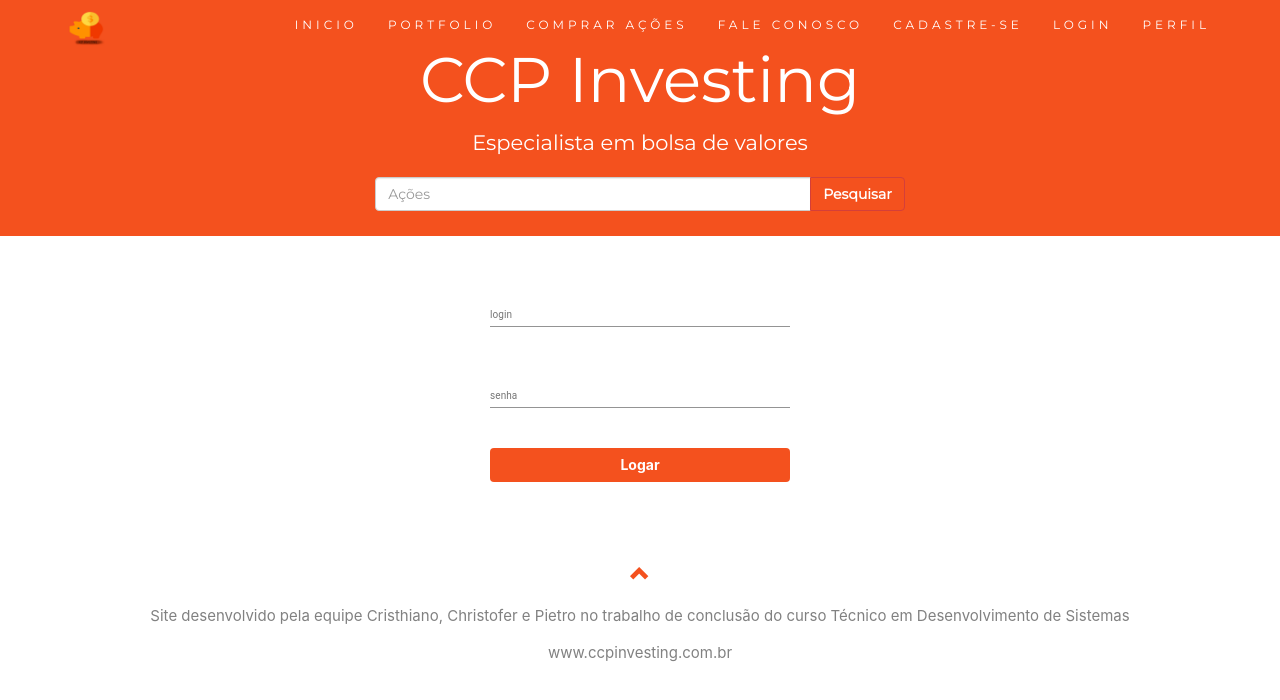
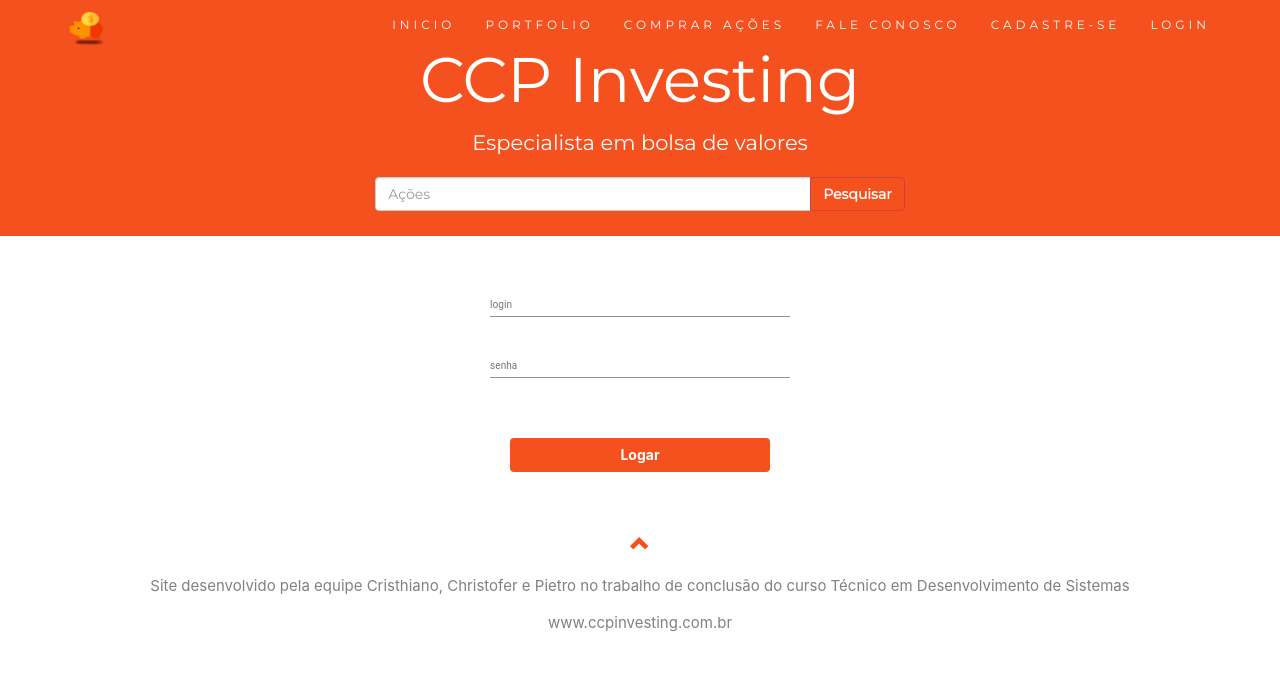
Before and after one commit to chrisAndriotti/CCPInvesting, a React (Create React App) app in the folder ccpinvesting-front/: page /seguranca/login in a window 1280 px wide. Shown: the top 700 px of the page. Built offline with nearby package versions, Linux system fonts and the light colour scheme.

Commit message:
validacao usuario logado

```diff
--- a/ccpinvesting-front/src/componentes/Cabecalho.js
+++ b/ccpinvesting-front/src/componentes/Cabecalho.js
@@ -1,9 +1,15 @@
 import React from 'react';
+import { useSelector } from 'react-redux';
 import { Link } from 'react-router-dom';
 import logo from '../assets/logo4.png';
+import { usuarioLogado } from '../redux/login/selectors';
 
 
 const Cabecalho = (props) => {
+
+  const isUsuarioLogado = useSelector(usuarioLogado);
+
+
   return (
 
     <div>
@@ -62,15 +68,26 @@ const Cabecalho = (props) => {
               <li>
                 <Link to="/fale-conosco/salvar">FALE CONOSCO</Link>
               </li>
+
+              {!isUsuarioLogado &&
               <li>
                 <Link to="/investidor/cadastrar">CADASTRE-SE</Link>
               </li>
-              <li>
-                <Link to="/seguranca/login">LOGIN</Link>
-              </li>
+              }
+
+              {!isUsuarioLogado &&
+
+                <li>
+                  <Link to="/seguranca/login">LOGIN</Link>
+                </li>
+              }
+
+              {isUsuarioLogado &&
               <li>
                 <Link to="/perfil">PERFIL</Link>
               </li>
+              }
+
             </ul>
           </div>
         </div>
--- a/ccpinvesting-front/src/componentes/Login.js
+++ b/ccpinvesting-front/src/componentes/Login.js
@@ -18,7 +18,7 @@ const useStyles = makeStyles((theme) => ({
   },
   divs: {
     // marginLeft: theme.spacing(4),
-    padding: '20px',
+    padding: '10px',
     justifyContent: 'center',
     alignItems: 'center',
     // background: 'green'
@@ -26,8 +26,12 @@ const useStyles = makeStyles((theme) => ({
   textField: {
     // background:"red",
     width: '300px',
-    fontSize: 22
   },
+  divBotao: {
+    padding: '50px 30px 0 ',
+    justifyContent: 'center',
+    alignItems: 'center',
+  }
 
 }))
 
@@ -89,7 +93,7 @@ const Login = props =>{
           </Grid>
 
 
-          <Grid className={classes.divs}>
+          <Grid className={classes.divBotao}>
             <button
             className="btn btnLogin"
             color="#f4511e"
--- a/ccpinvesting-front/src/pages/login/Login.jsx
+++ b/ccpinvesting-front/src/pages/login/Login.jsx
@@ -1,17 +1,10 @@
 import { useDispatch } from "react-redux";
 import Login from "../../componentes/Login";
-import { buscarToken, retornoOk } from "../../redux/login/actions"
-import Alert from '@material-ui/lab/Alert';
-import { useEffect } from "react";
+import { buscarToken } from "../../redux/login/actions"
 
 const LoginPage = props => {
 
     const dispatch = useDispatch();
-
-    useEffect(() => {
-      console.log("success")
-      dispatch(retornoOk());
-  }, []);
 
     const logar =  login => {
          dispatch(buscarToken(login))
--- a/ccpinvesting-front/src/redux/login/actions.js
+++ b/ccpinvesting-front/src/redux/login/actions.js
@@ -1,4 +1,4 @@
 import * as types from './types'
 
 export const buscarToken = login => ({ type: types.ENVIAR_LOGIN, payload: login });
-export const retornoOk = () => ({type: types.API_SUCCESS})
+// export const retornoOk = () => ({type: types.API_SUCCESS})
--- a/ccpinvesting-front/src/redux/login/reducer.js
+++ b/ccpinvesting-front/src/redux/login/reducer.js
@@ -3,17 +3,18 @@
 import { ENVIAR_LOGIN, API_SUCCESS, API_ERROR, LOGOUT } from "./types";
 
 const INITIAL_STATE = {
-    isAuthUser: !!localStorage.getItem("user"),
-    usuario: JSON.parse(localStorage.getItem("user")) || {},
+    isAuthUser: !!localStorage.getItem("ccp-investing"),
+    'ccp-investing': JSON.parse(localStorage.getItem("ccp-investing")) || {},
     isLoading: false,
     error: null
 }
 const LoginReducer = (state = INITIAL_STATE, action) =>{
 
     switch (action.type) {
-      // case API_SUCCESS:
-      //   localStorage.setItem("usuario", JSON.stringify(action.payload.usuario));
-      //   return { ...state, isAuthUser: true, usuario: action.payload.usuario };
+      case API_SUCCESS:
+        console.log('API_SUCESS reducer')
+        localStorage.getItem("ccp-token"); //TODO recuperar o id do cara
+        return { ...state, isAuthUser: true, 'ccp-investing': action.payload };
 
       case API_ERROR:
         return { ...state, error: action.payload };
@@ -23,8 +24,8 @@ const LoginReducer = (state = INITIAL_STATE, action) =>{
         return { ...state, isLoading: action.payload };
 
       case LOGOUT:
-        localStorage.removeItem("user");
-        return { ...state, isAuthUser: false, usuario: {} };
+        localStorage.removeItem("ccp-token");
+        return { ...state, isAuthUser: false, 'ccp-investing': {} };
 
       default:
        return state;
--- a/ccpinvesting-front/src/redux/login/sagas.js
+++ b/ccpinvesting-front/src/redux/login/sagas.js
@@ -14,7 +14,7 @@ function* logar(action){
     const token = yield call(LoginAPI.logar, action.payload);
     console.log("token: ",token)
     localStorage.setItem("ccp-token", token.data);
-    // yield put({ type: types.RECUPERAR_TOKEN, payload: token})
+    yield put({ type: types.API_SUCCESS, payload: action.payload.login})
 }
 
 // function* recuperarToken(action){
--- a/ccpinvesting-front/src/redux/login/selectors.js
+++ b/ccpinvesting-front/src/redux/login/selectors.js
@@ -0,0 +1 @@
+export const usuarioLogado = state => state.login.isAuthUser
```
Also changed, not shown: ccpinvesting-front/src/pages/compraAcoes/CompraAcoes.jsx (line endings or trailing spaces).
